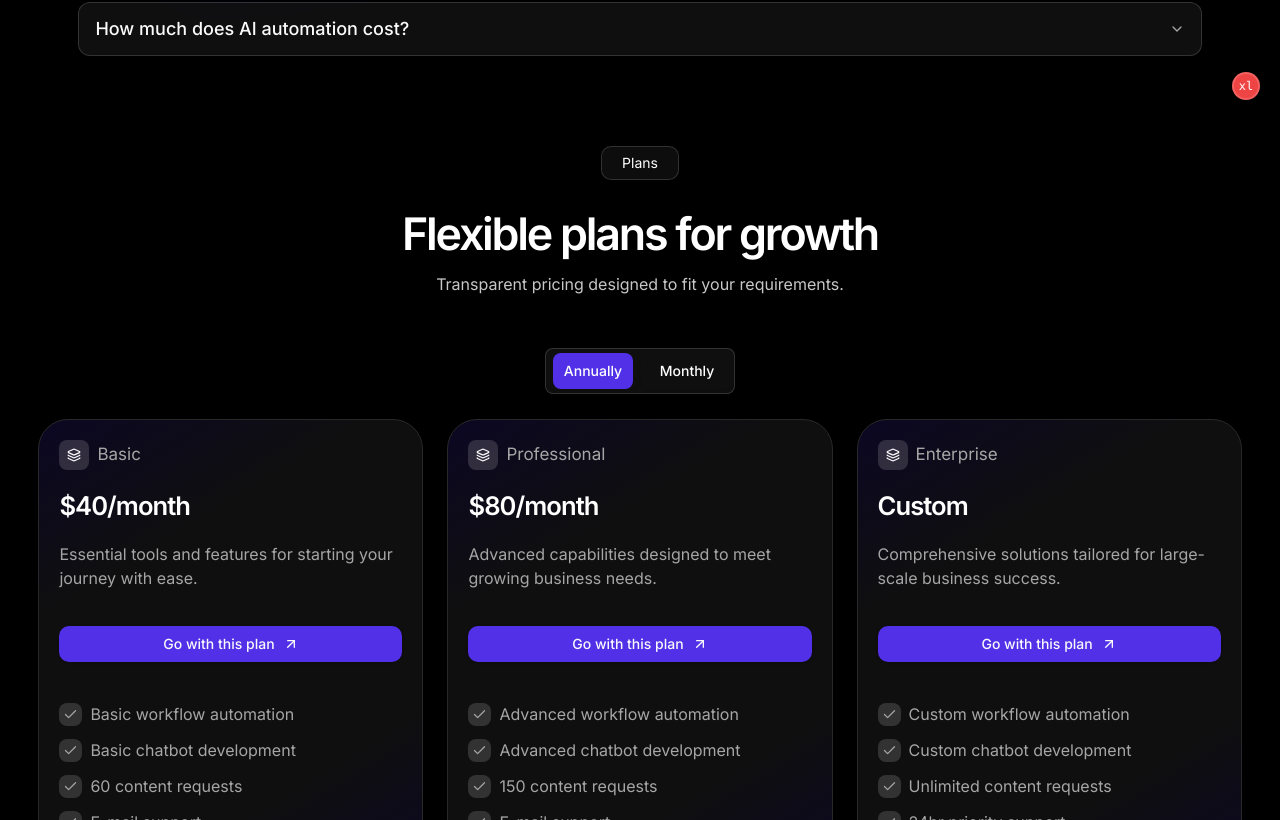
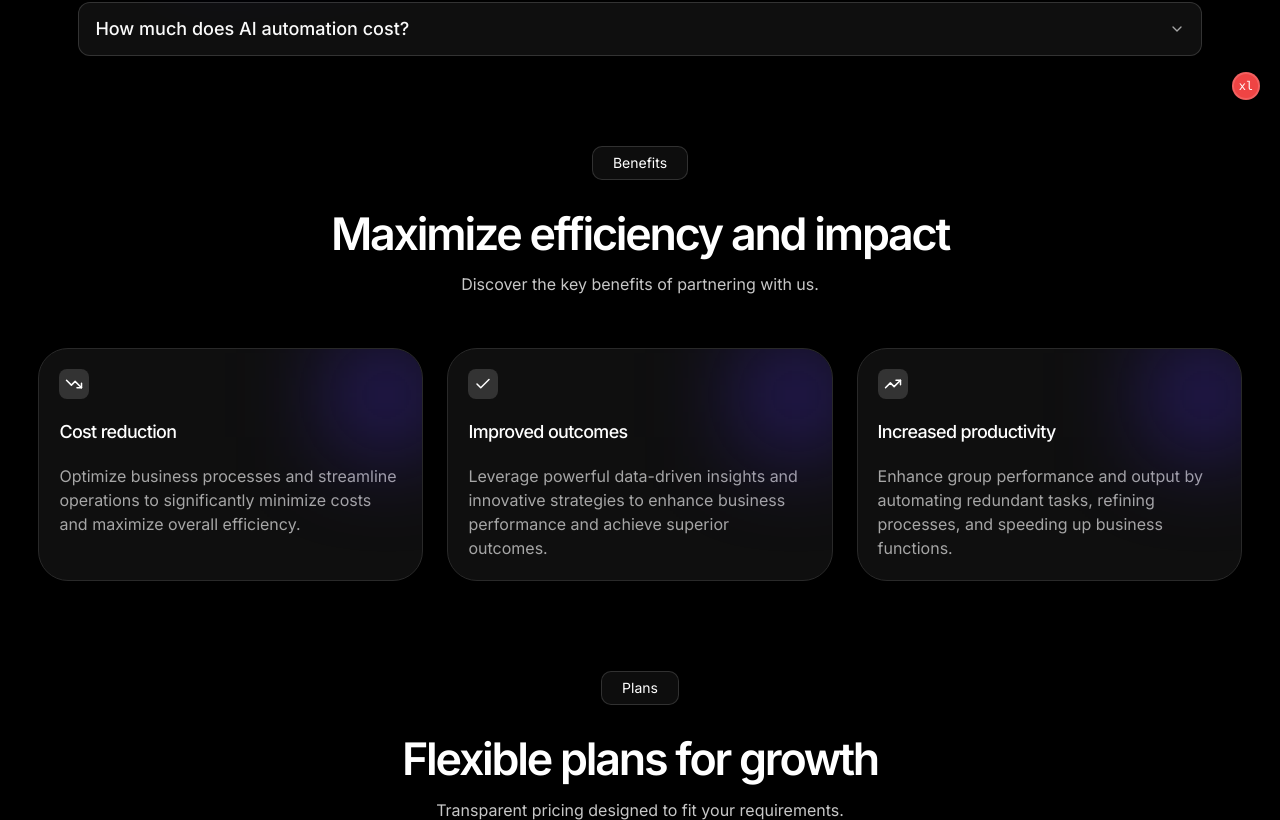
Before and after one commit to hyper-nexus-046/trimtube, a Next.js app: page / in a window 1280 px wide. Shown: the part 680-1500 px from the top of the page. Built offline with nearby package versions, Linux system fonts and the light colour scheme; no server answers.

Commit message:
[Feature grid]-completed

```diff
--- a/src/app/page.tsx
+++ b/src/app/page.tsx
@@ -1,6 +1,7 @@
 import data from '~/content/json-files/faq.json'
 
 import { Faq } from '~/components/common/faq'
+import { FeatureGrid } from '~/components/views/home/feature-grid'
 import { Pricing } from '~/components/views/home/pricing'
 import { Testimonials } from '~/components/views/home/testimonials'
 import { PageWrapper } from '~/components/wrappers/page-wrapper'
@@ -9,6 +10,7 @@ export default async function HomePage() {
   return (
     <PageWrapper>
       <Faq data={data} />
+      <FeatureGrid />
       <Pricing />
       <Testimonials />
     </PageWrapper>
--- /dev/null
+++ b/src/components/views/home/feature-grid.tsx
@@ -0,0 +1,53 @@
+import { Check, TrendingDown, TrendingUp } from 'lucide-react'
+
+import { Card, CardContent } from '~/components/ui/card'
+import { TitledWrapper } from '~/components/wrappers/title-wrapper'
+
+export const FeatureGrid = () => {
+  return (
+    <TitledWrapper
+      title='Maximize efficiency and impact'
+      para='Discover the key benefits of partnering with us.'
+      sectionName='Benefits'
+      className='mb-content-lg'
+      isMax
+    >
+      <div className='grid gap-6 pt-content-sm md:grid-cols-2 lg:grid-cols-3'>
+        {[
+          {
+            icon: TrendingDown,
+            title: 'Cost reduction',
+            description:
+              'Optimize business processes and streamline operations to significantly minimize costs and maximize overall efficiency.'
+          },
+          {
+            icon: Check,
+            title: 'Improved outcomes',
+            description:
+              'Leverage powerful data-driven insights and innovative strategies to enhance business performance and achieve superior outcomes.'
+          },
+          {
+            icon: TrendingUp,
+            title: 'Increased productivity',
+            description:
+              'Enhance group performance and output by automating redundant tasks, refining processes, and speeding up business functions.'
+          }
+        ].map((feature, index) => (
+          <Card
+            key={index}
+            className='relative overflow-hidden rounded-[30px] border-secondary text-muted-foreground'
+          >
+            <CardContent className='flex h-full flex-col text-foreground gap-5 p-5'>
+              <span className='bg-border p-[6px] lg-p-2 w-fit rounded-sm'>
+                <feature.icon size={18} />
+              </span>
+              <h3 className='text-heading-h7 font-medium'>{feature.title}</h3>
+              <p className='text-muted-foreground'>{feature.description}</p>
+            </CardContent>
+            <div className='absolute -right-3 top-0 h-2/5 w-1/4 bg-[rgba(81,47,235,0.5)] blur-[50px]' />
+          </Card>
+        ))}
+      </div>
+    </TitledWrapper>
+  )
+}
--- a/src/components/views/home/testimonials.tsx
+++ b/src/components/views/home/testimonials.tsx
@@ -18,7 +18,7 @@ export const Testimonials = () => {
         {TestimonialsData.map((testimonial, index) => (
           <Card
             key={index}
-            className='lower-opacity-background relative overflow-hidden rounded-[30px] border-secondary text-muted-foreground'
+            className='relative overflow-hidden rounded-[30px] border-secondary text-muted-foreground'
           >
             <CardContent className='flex h-full flex-col gap-5 p-5'>
               <div className='flex-1'>
```
